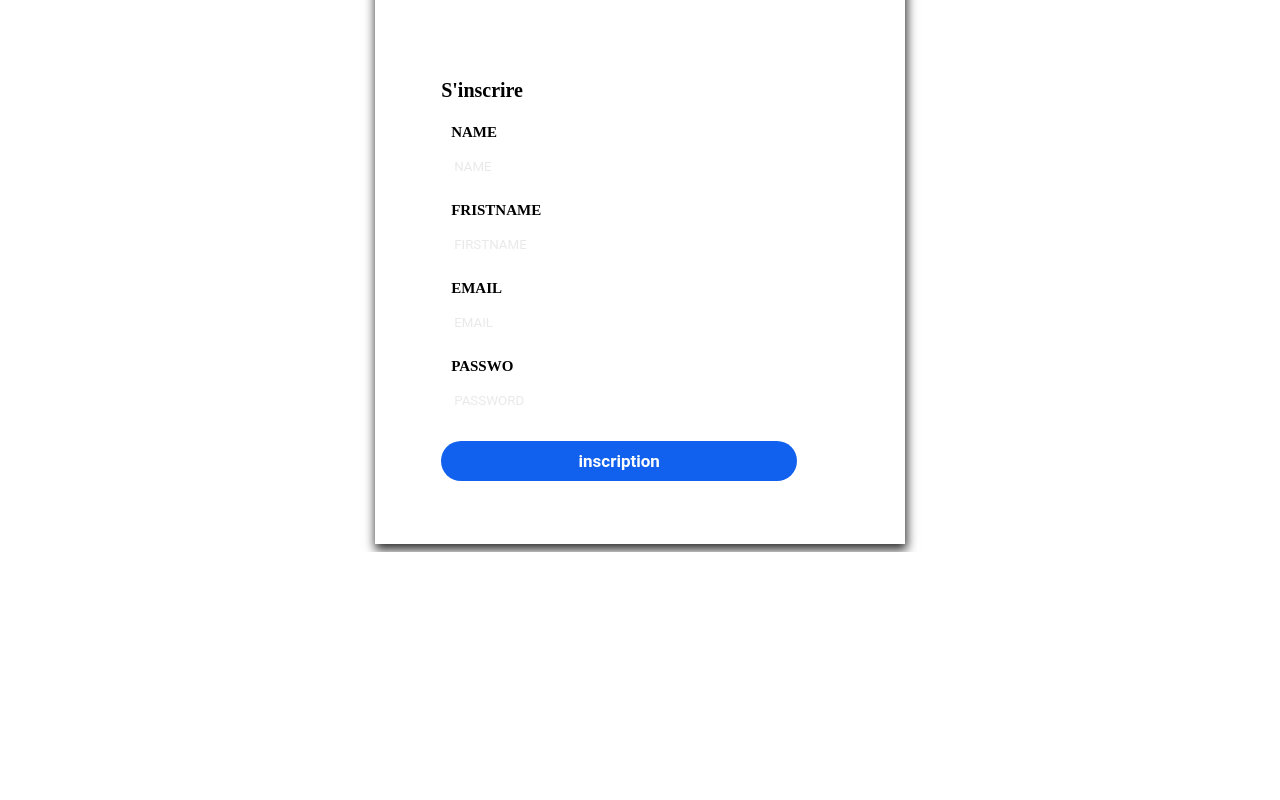
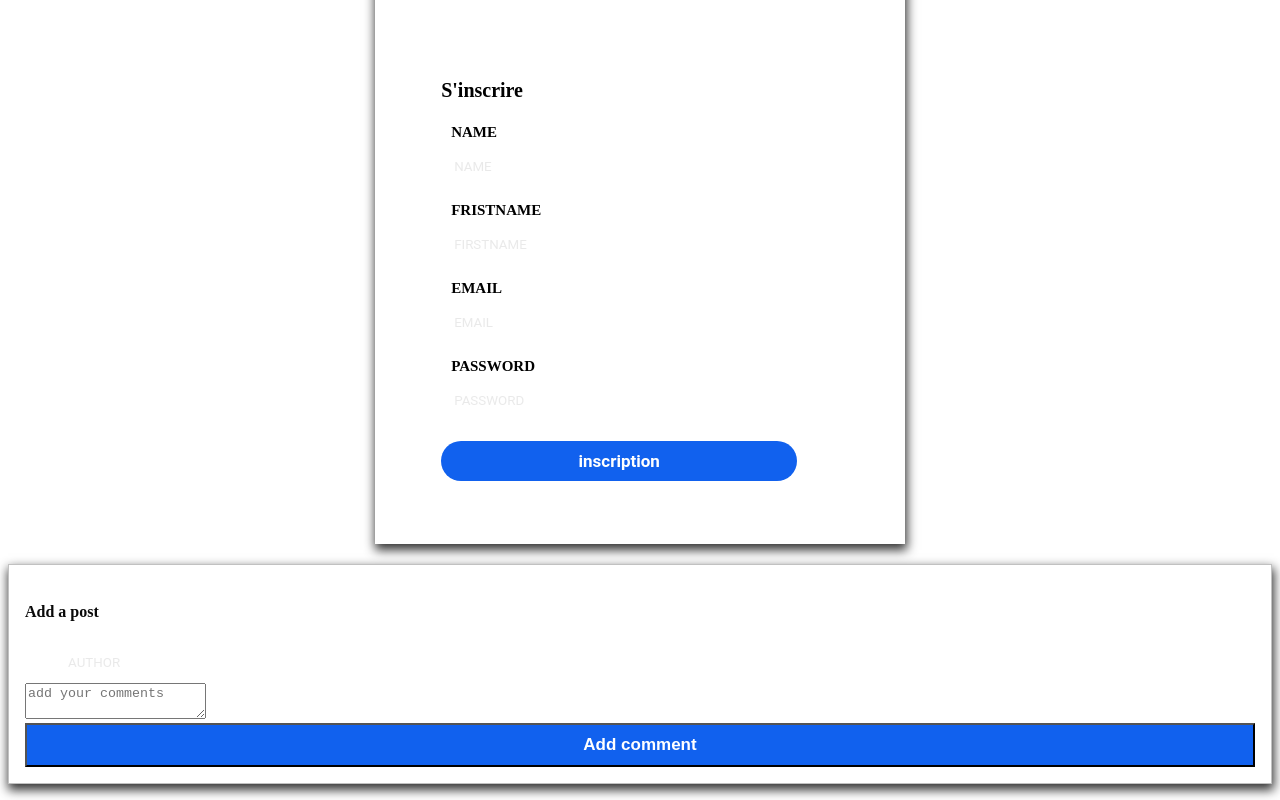
Before and after one commit to mouzone9/Tp-React-Fetch, a React (Create React App) app in the folder Frontend/front-end-tp-react/: page / in a window 1280 px wide. Shown: the part 514-1314 px from the top of the page. Before the commit the page ends 1066 px from the top, so only its background shows below. Built offline with nearby package versions, Linux system fonts and the light colour scheme.

Commit message:
add post component and fix things on formular

```diff
--- a/Frontend/front-end-tp-react/src/App.js
+++ b/Frontend/front-end-tp-react/src/App.js
@@ -1,5 +1,6 @@
 import React    from "react";
 import Formular from "./components/formular.js"
+import Post     from "./components/post.js";
 import './styles/setting.css'
 
 function App() {
@@ -7,6 +8,7 @@ function App() {
         <div>
             <h1>Tp React</h1>
             <Formular />
+            <Post />
         </div>
     )
 }
--- a/Frontend/front-end-tp-react/src/components/formular.js
+++ b/Frontend/front-end-tp-react/src/components/formular.js
@@ -47,7 +47,7 @@ function Formular() {
                                 placeholder='EMAIL'
                                 {...register("email")}
                             />
-                            <label>PASSWO</label>
+                            <label>PASSWORD</label>
                             <input
                                 placeholder='PASSWORD'
                                 {...register("password")}
```
